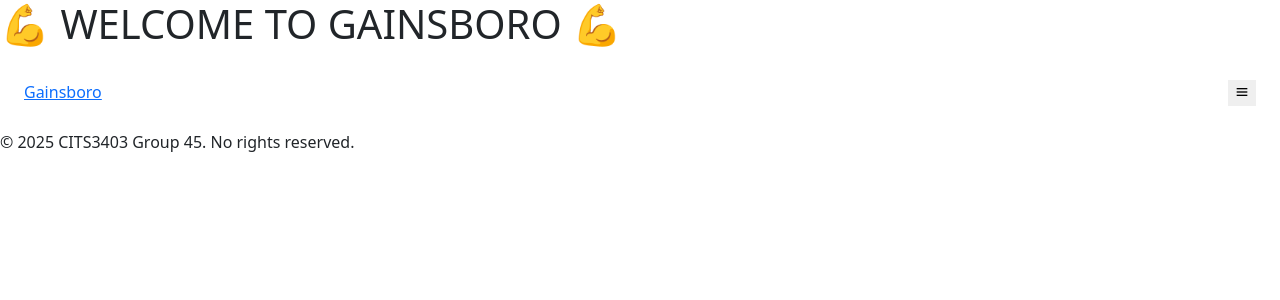
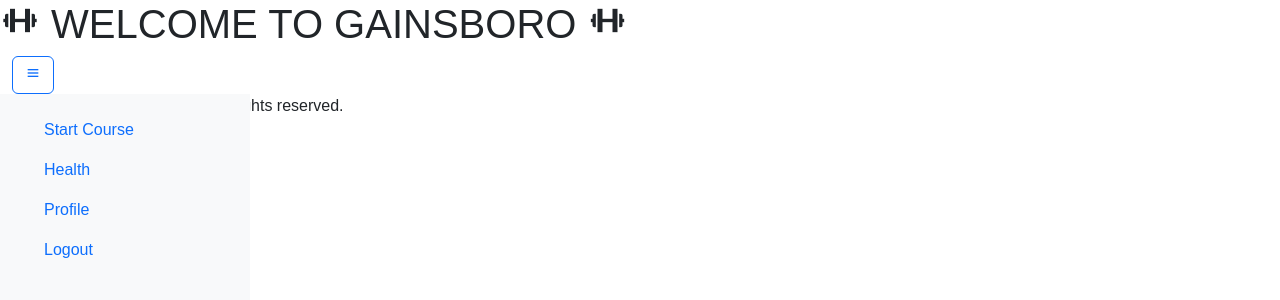
Before and after one commit to dhq-le/CITS3403, a Python web app: template app/templates/base.html in a window 1280 px wide. Shown: the top 300 px of the page. Run offline with Jinja, Linux system fonts and the light colour scheme; the template is opened without the code that fills it, so the values that code supplies are empty.

Commit message:
feat(sidebar): added basic sidebar functionality

```diff
--- a/app/static/css/base.css
+++ b/app/static/css/base.css
@@ -0,0 +1,71 @@
+:root {
+	--font-family-base: "Arial", Helvetica, sans-serif;
+	--font-size-base: 16px;
+	--background-color: Azure;
+	--text-color: Black;
+	--highlight-color: DeepSkyBlue;
+	--settings-color: DarkGrey;
+	--navbar-color: Gainsboro;
+	--warning-color: Red;
+	--success-color: Green;
+}
+
+
+html, body {
+	font-family: var(--font-family-base);
+	font-size: var(--font-size-base);
+	margin: 0;
+	padding: 0;
+	height: 100%;
+}
+
+.sidebar {
+	height: 100vh;
+	background-color: #f8f9fa;
+	transition: all 0.3s ease;
+}
+
+/* Desktop view */
+@media (min-width: 768px) {
+	.sidebar {
+		width: 250px;
+		transform: translateX(0);
+	}
+
+	.sidebar.collapsed {
+		transform: translateX(-100%);
+	}
+
+	.main {
+		margin-left: 250px;
+		transition: margin-left 0.3s ease;
+	}
+
+	.main.expanded {
+		margin-left: 0;
+	}
+}
+
+/* Mobile view */
+@media (max-width: 768px) {
+	#menu-button {
+		display: flex;
+		justify-content: center;
+	}
+	.sidebar {
+		width: 100%;
+		height: 100vh;
+		text-align:center;
+		transform: translateY(0);
+		transition: transform 0.75s ease;
+	}
+
+	.sidebar.collapsed {
+		transform: translateY(100%);
+		transition: transform 0.75s ease;
+	}
+
+	.main {
+		margin-top: 60px;
+	}
+}
--- a/app/static/js/base.js
+++ b/app/static/js/base.js
@@ -0,0 +1,11 @@
+function toggleSidebar() {
+  const sidebar = document.getElementById('sidebarMenu');
+  const main = document.getElementById('main');
+
+  sidebar.classList.toggle('collapsed');
+
+  // Only adjust layout on desktop
+  if (window.innerWidth >= 768) {
+    main.classList.toggle('expanded');
+  }
+}
--- a/app/templates/base.html
+++ b/app/templates/base.html
@@ -9,12 +9,12 @@
     <!-- BOOTSTRAP CSS CDN -->
     <link href="https://cdn.jsdelivr.net/npm/bootstrap@5.3.5/dist/css/bootstrap.min.css" rel="stylesheet" integrity="sha384-SgOJa3DmI69IUzQ2PVdRZhwQ+dy64/BUtbMJw1MZ8t5HZApcHrRKUc4W0kG879m7" crossorigin="anonymous">
     <!-- CSS Styles (REPLACE WITH FLASK VERSION WHEN BACKEND IS ADDED) -->
-    <link rel="stylesheet" href="base.css">
+    <link rel="stylesheet" href="../static/css/base.css">
     <!------ <link rel="stylesheet" href="{{ url_for('static', filename='css/base.css') }}"> -->
 
     <!------ Favicon (REPLACE WITH FLASK VERSION WHEN BACKEND IS ADDED) -->
-    <link rel="icon" href="assets/images/favicon.ico" type="image/x-icon">
-    <link rel="shortcut icon" href="assets/images/favicon.ico" type="image/x-icon">
+    <link rel="icon" href="/static/images/favicon.ico" type="image/x-icon">
+    <link rel="shortcut icon" href="/static/images/favicon.ico" type="image/x-icon">
     <!------
     <link rel="icon" href="{{ url_for('static', filename='images/favicon.ico') }}" type="image/x-icon">
     <link rel="shortcut icon" href="{{ url_for('static', filename='images/favicon.ico') }}" type="image/x-icon">
@@ -28,24 +28,43 @@
 <body>
 
 <!-- Header section -->
-<header>
-    <h1>💪 WELCOME TO GAINSBORO 💪</h1>
-</header>
-<div class="wrapper">
-    <aside id="sidebar">
-        <div class="d-flex justify-content-between p-4">
-            <div class="sidebar-logo">
-                <a href="#">Gainsboro</a>
-            </div>
-            <button class="toggle-btn border-0" type="button">
-                <i id="icon" class='bx bx-menu'></i>
-            </button>
-        </div>
-    </aside>
-    <div class="main">
+    <header>
+        <h1>
+            <i class='bx bx-dumbbell' ></i> WELCOME TO GAINSBORO <i class='bx bx-dumbbell' ></i>
+        </h1>
+    </header>
 
+<!-- Navbar / Toggle -->
+  <div>
+    <div class="container-fluid">
+      <button class="btn btn-outline-primary" type="button" id="menu-button" onclick="toggleSidebar()">
+          <i class='bx bx-menu'></i>
+      </button>
     </div>
-</div>
+  </div>
+
+  <div class="container-fluid">
+      <div class="row">
+      <!-- Sidebar -->
+          <nav id="sidebarMenu" class="sidebar position-fixed">
+              <ul class="nav flex-column p-3">
+                  <li class="nav-item">
+                      <a class="nav-link active" href="#">Start Course</a>
+                  </li>
+                  <li class="nav-item">
+                      <a class="nav-link" href="#">Health</a>
+                  </li>
+                  <li class="nav-item">
+                      <a class="nav-link" href="#">Profile</a>
+                  </li>
+                  <li class="nav-item">
+                      <a class="nav-link" href="#">Logout</a>
+                  </li>
+              </ul>
+          </nav>
+      </div>
+  </div>
+
 <!-- Footer section -->
 <footer>
     <p>&copy; 2025 CITS3403 Group 45. No rights reserved.</p>
@@ -55,7 +74,7 @@
 <script src="https://cdn.jsdelivr.net/npm/bootstrap@5.3.5/dist/js/bootstrap.bundle.min.js" integrity="sha384-k6d4wzSIapyDyv1kpU366/PK5hCdSbCRGRCMv+eplOQJWyd1fbcAu9OCUj5zNLiq" crossorigin="anonymous"></script>
 
 <!------ JavaScript (REPLACE WITH FLASK VERSION WHEN BACKEND IS ADDED) -->
-<script src="../app/static/js/base.js"></script>
+<script src="../static/js/base.js"></script>
 <!-- <script src="{{ url_for('static', filename='js/base.js') }}"></script> -->
 
 </body>
```
Also changed, not shown: app/static/images/favicon.ico (added).
